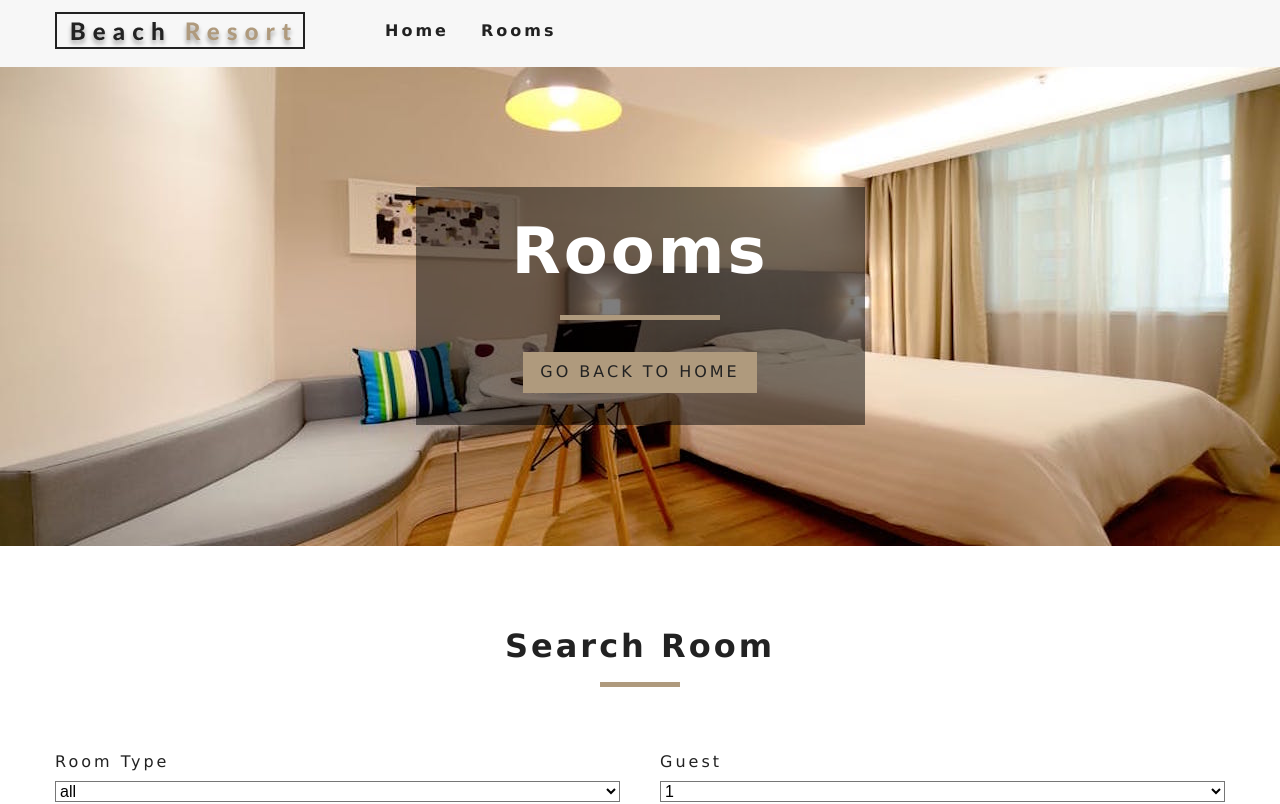
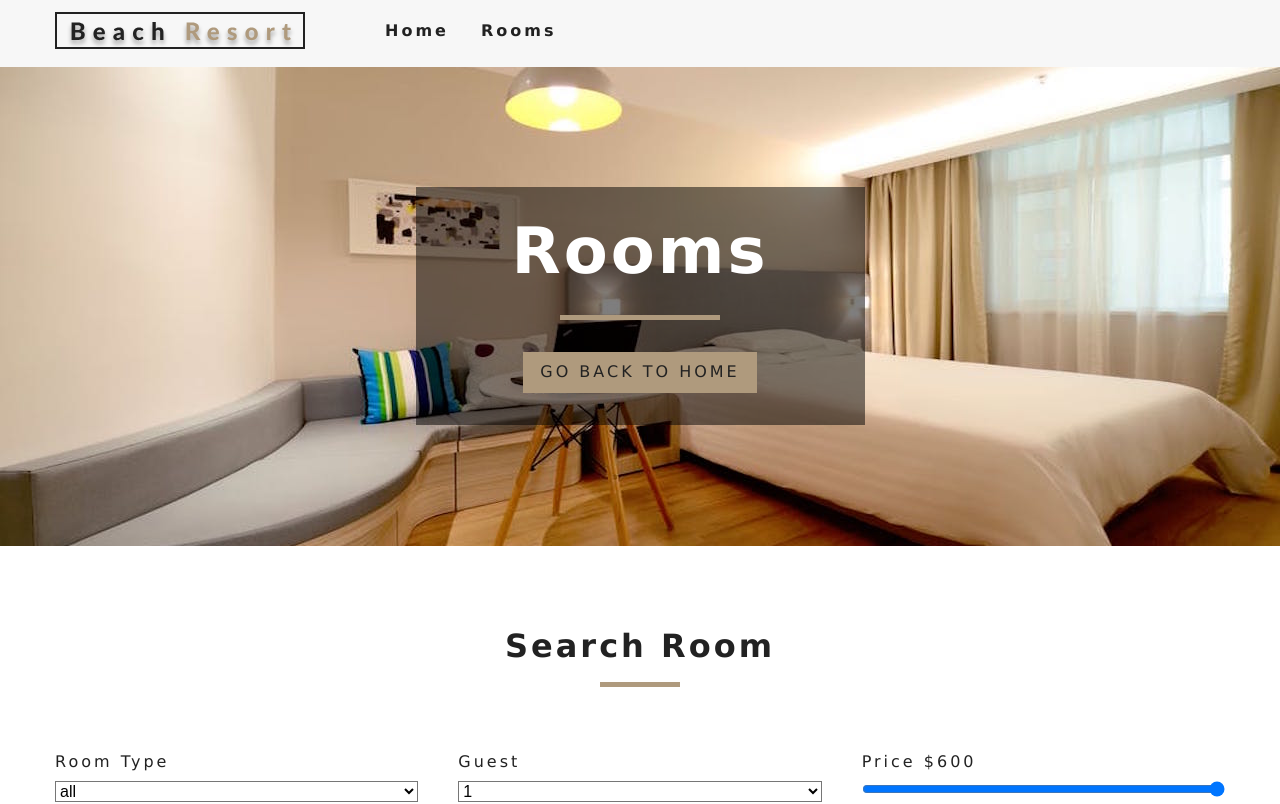
Before and after one commit to ifratmitul/Hotel, a React (Create React App) app: page /rooms in a window 1280 px wide. Shown: the top 804 px of the page. Built offline with nearby package versions, Linux system fonts and the light colour scheme.

Commit message:
Filtering with Price added

```diff
--- a/src/Contex.js
+++ b/src/Contex.js
@@ -74,17 +74,24 @@
             let {
                 rooms, type, capacity, price, minSize , maxSize, breakfast, pets
             } = this.state
-//For the rooms
+            //For the rooms
             let tempRooms = [...rooms];
             //for no of guests
             capacity =  parseInt(capacity)
             //filter by capacity
+
             if(capacity !==1){
                 tempRooms = tempRooms.filter(room => room.capacity >= capacity)
             }
             if (type !== 'all'){
                 tempRooms = tempRooms.filter(room => room.type === type)
             }
+
+            price = parseInt(price);
+
+            tempRooms =  tempRooms.filter (room => room.price <= price);
+
+
             this.setState({
                 sortedRooms : tempRooms
             })
--- a/src/components/RoomFilter.js
+++ b/src/components/RoomFilter.js
@@ -46,8 +46,12 @@
                  </select>
              </div>
 
+             <div className = "form-group">
+                 <label htmlFor = "price">Price ${price}</label>
+                 <input type = "range" name ="price" min = {minPrice} max = {maxPrice}
+                  id = "price" value = {price} onChange = {handleChange} className = "form-control"/>
 
-
+             </div>
 
             </form>
         </section>
```
